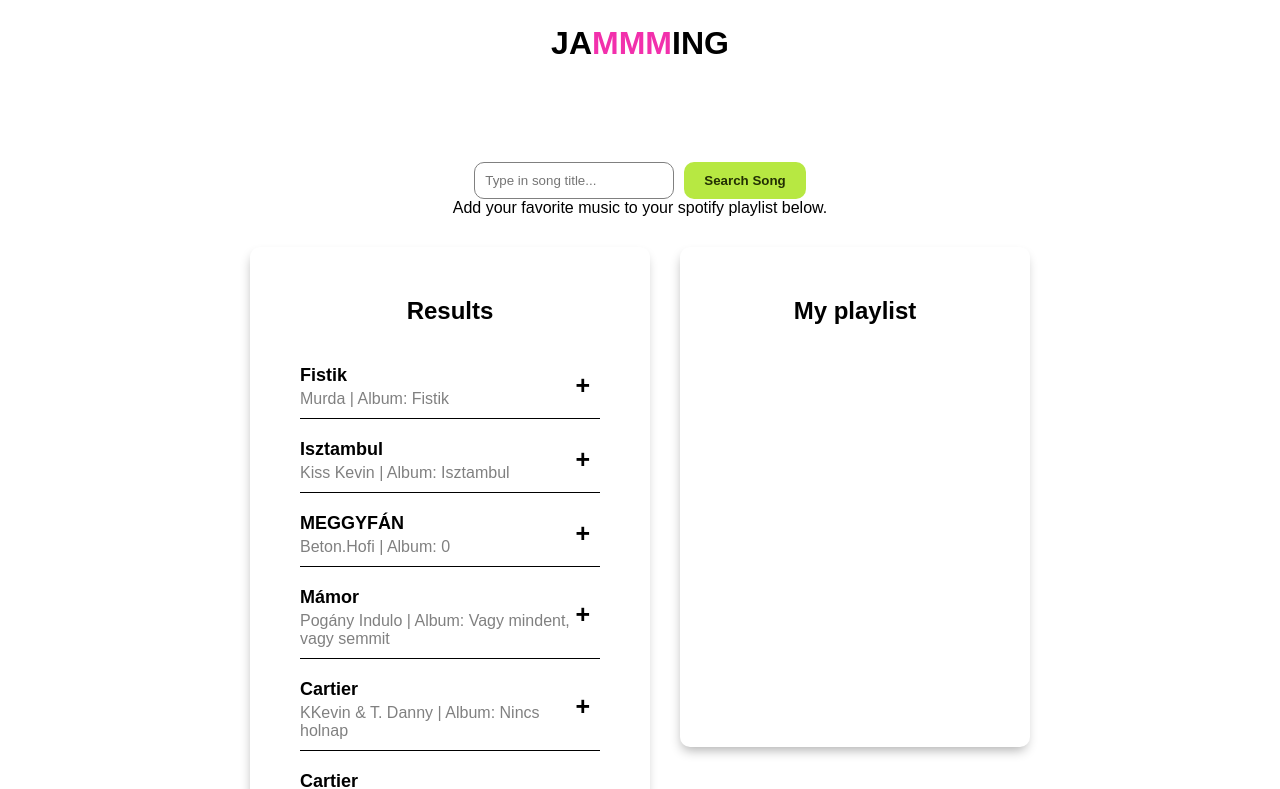
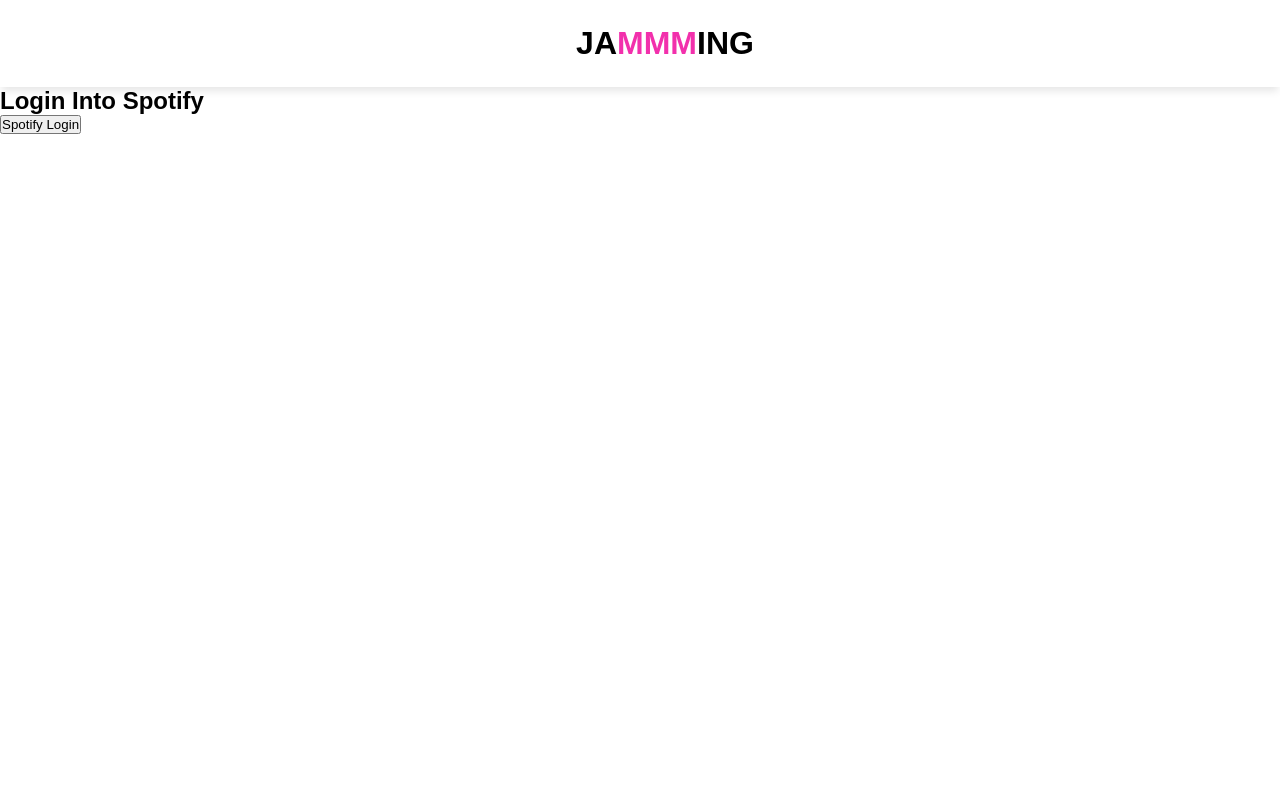
Before and after one commit to GazdagB/jammming, a React (Vite) app: page / in a window 1280 px wide. Shown: the top 789 px of the page. Built offline with nearby package versions, Linux system fonts and the light colour scheme.

Commit message:
Implemented Router and Spotify Token

```diff
--- a/eslint.config.js
+++ b/eslint.config.js
@@ -24,6 +24,8 @@ export default [
       'react-refresh': reactRefresh,
     },
     rules: {
+      "no-unused-vars": ["error", { "varsIgnorePattern": "React" }],
+       "react/react-in-jsx-scope": "off",
       ...js.configs.recommended.rules,
       ...react.configs.recommended.rules,
       ...react.configs['jsx-runtime'].rules,
--- a/package.json
+++ b/package.json
@@ -11,7 +11,8 @@
   },
   "dependencies": {
     "react": "^18.3.1",
-    "react-dom": "^18.3.1"
+    "react-dom": "^18.3.1",
+    "react-router-dom": "^6.27.0"
   },
   "devDependencies": {
     "@eslint/js": "^9.11.1",
--- a/src/App.jsx
+++ b/src/App.jsx
@@ -1,143 +1,62 @@
 import './App.css';
-import SearchBar from './components/SearchBar';
+import Login from './pages/Login';
+import Home from './pages/Home';
+import { useEffect, useState } from 'react';
+import { BrowserRouter as Router, Route, Routes } from 'react-router-dom';
 import Header from './components/Header';
-import TrackContainer from './components/TrackContainer';
-import Track from './components/Track';
-import ResultTrack from './components/ResultTrack';
-import { useState } from 'react';
+
+function App() {
+  const CLIENT_ID = "56796ac4362e40ccae0bf92d56ea9b1e";
+  const REDIRECT_URI = "http://localhost:5173/";
+  const AUTH_ENDPOINT = "https://accounts.spotify.com/authorize";
+  const RESPONSE_TYPE = "token";
+
+  const [token, setToken] = useState('');
+  const [loading, setLoading] = useState(true);  // New loading state
+  const [isLoggedIn,setIsLoggedIn] = useState(false)
+
+  // Extract the access token from the URL hash and store it in localStorage
+  useEffect(() => {
+    const hash = window.location.hash;
+    let storedToken = window.localStorage.getItem("token");
+
+    // If there is no token in localStorage, extract it from the URL
+    if (!storedToken && hash) {
+      const tokenFromHash = new URLSearchParams(hash.substring(1)).get("access_token");
+
+      if (tokenFromHash) {
+        window.localStorage.setItem("token", tokenFromHash);
+        setToken(tokenFromHash);
+        window.location.hash = ''; // Clean up the URL by removing the hash
+        setIsLoggedIn(true)
+      }
+    } else if (storedToken) {
+      setToken(storedToken); // Set the token from localStorage
+    }
+
+    setLoading(false);
+  }, []);
 
 
-function App() {
-
-  const mockedTracks = [
-    {
-      id: 0,
-      trackTitle: "Fistik",
-      artistName: "Murda",
-      albumName: "Fistik"
-    },
-    {
-      id: 1,
-      trackTitle: "Isztambul",
-      artistName: "Kiss Kevin",
-      albumName: "Isztambul"
-    },
-    {
-      id: 2,
-      trackTitle: "MEGGYFÁN",
-      artistName: "Beton.Hofi",
-      albumName: "0"
-    },
-    {
-      id: 3,
-      trackTitle: "Mámor",
-      artistName: "Pogány Indulo",
-      albumName: "Vagy mindent, vagy semmit"
-    },
-    {
-      id: 4,
-      trackTitle: "Cartier",
-      artistName: "KKevin & T. Danny",
-      albumName: "Nincs holnap"
-    },
-    {
-      id: 4,
-      trackTitle: "Cartier",
-      artistName: "KKevin & T. Danny",
-      albumName: "Nincs holnap"
-    },
-    {
-      id: 4,
-      trackTitle: "Cartier",
-      artistName: "KKevin & T. Danny",
-      albumName: "Nincs holnap"
-    },
-    {
-      id: 4,
-      trackTitle: "Cartier",
-      artistName: "KKevin & T. Danny",
-      albumName: "Nincs holnap"
-    },
-  ]
-
-  const [selectedTracks,setSelectedTracks] = useState([])
-
-  function handleAddTrack(id) {
-    if (selectedTracks.find(track => track.id === id)) {
-      return;
-    }
-
-    setSelectedTracks(prev => [...prev, mockedTracks[id]]);
-  }
-
-  function handleRemoveTrack(id) {
-    setSelectedTracks(prev => prev.filter(track => track.id !== id));
-  }
-
-  const buttonStyles = {
-    backgroundColor: "#f230ac",
-    color: "#fff",
-    border: "none",
-    padding: "15px 20px",
-    borderRadius: "10px",
-    fontWeight: "bold",
-    marginTop: 10,
-    cursor: "pointer"
+  if (loading) {
+    return <div>Loading...</div>;
   }
 
   return (
-    <div className='App'>
-    <Header />
-    <main>
-      <SearchBar />
-      <p>Add your favorite music to your spotify playlist below.</p>
-      <div style={{ display: "flex", alignItems: "start", gap: 30, marginTop: 30 }}>
-        {/* Results Container */}
-        <TrackContainer width={400} title={"Results"}>
-          {mockedTracks.map((track, id) => (
-            <ResultTrack
-              selected={selectedTracks.some(selectedTrack => selectedTrack.id === track.id)}  // Pass if selected or not
-              key={id}
-              onClickHandler={handleAddTrack}
-              id={track.id}
-              trackTitle={track.trackTitle}
-              artistName={track.artistName}
-              albumName={track.albumName}
-            />
-          ))}
-        </TrackContainer>
+    <Router>
+      <Header isLoggedIn={isLoggedIn} setIsLoggedIn={setIsLoggedIn}></Header>
+      <Routes>
+        {/* If there's no token, show login */}
+        <Route path='/login' element={<Login auth={{ CLIENT_ID, REDIRECT_URI, AUTH_ENDPOINT, RESPONSE_TYPE }} />} />
 
-        {/* Playlist Container */}
-        <TrackContainer width={350} title={"My playlist"}>
+        {/* If there is a token, show Home */}
+        <Route path='/' element={token ? <Home /> : <Login auth={{ CLIENT_ID, REDIRECT_URI, AUTH_ENDPOINT, RESPONSE_TYPE }} />} />
 
-        {selectedTracks.length > 0 && (
-          <input style={{marginBottom: 20}} type="text" />
-        )}
-
-          {selectedTracks.map((track, id) => (
-            <Track
-              selected={true}  // Always show the minus for playlist
-              key={id}
-              onClickHandler={handleRemoveTrack}
-              id={track.id}
-              trackTitle={track.trackTitle}
-              artistName={track.artistName}
-              albumName={track.albumName}
-            />
-          ))}
-
-          {selectedTracks.length > 0 &&
-          (
-          <button style={buttonStyles}>
-            Save to Spotify
-          </button>
-          )
-          }
-        </TrackContainer>
-      </div>
-    </main>
-  </div>
-  )
+        {/* Catch-all redirects to home */}
+        <Route path='*' element={token ? <Home /> : <Login auth={{ CLIENT_ID, REDIRECT_URI, AUTH_ENDPOINT, RESPONSE_TYPE }} />} />
+      </Routes>
+    </Router>
+  );
 }
 
-export default App
+export default App;
--- a/src/components/Header.jsx
+++ b/src/components/Header.jsx
@@ -1,18 +1,41 @@
-import React from 'react'
+import React, { useState } from 'react';
+import { useNavigate } from 'react-router-dom';
 
-const Header = () => {
+const Header = ({isLoggedIn,setIsLoggedIn}) => {
 
-    const containerStyle = {
-        width: "100vw",
-        textAlign: "center",
-        padding: "25px 20px"
-    }
+  const navigate = useNavigate();
+
+  const containerStyle = {
+    width: "100vw",
+    padding: "25px 20px",
+    boxShadow: "0px 6px 8px -2px rgba(0,0,0,0.1)",
+    display: "flex",
+    alignItems: "center",
+  }
+
+  const titleStyle = {
+    flex: 1,  // Makes the title occupy the center space between elements
+    textAlign: "center",
+    marginLeft: 50,
+  }
+
+  const logoutStyle = {
+    marginRight: 50, // Pushes 'Log out' to the right
+    cursor: "pointer",   // Optional for clickable effect
+  }
+
+  function logOutHandler(){
+    window.localStorage.removeItem("token")
+    setIsLoggedIn(false)
+    navigate('/login');
+  }
 
   return (
     <div style={containerStyle}>
-        <h1>JA<span style={{color: "#f230ac"}}>MMM</span>ING</h1>
+      <h1 style={titleStyle}>JA<span style={{color: "#f230ac"}}>MMM</span>ING</h1>
+       {isLoggedIn && <p onClick={logOutHandler} style={logoutStyle}>Log out</p>}
     </div>
   )
 }
 
-export default Header
+export default Header;
--- /dev/null
+++ b/src/pages/Home.jsx
@@ -0,0 +1,182 @@
+import React, {useState, useEffect} from 'react'
+import Header from '../components/Header';
+import SearchBar from '../components/SearchBar';
+import TrackContainer from '../components/TrackContainer';
+import ResultTrack from '../components/ResultTrack';
+import Track from '../components/Track';
+import { useNavigate } from 'react-router-dom';
+
+
+
+const mockedTracks = [
+    {
+      id: 0,
+      trackTitle: "Fistik",
+      artistName: "Murda",
+      albumName: "Fistik",
+      uri: "https://mockeduri.com"
+    },
+    {
+      id: 1,
+      trackTitle: "Isztambul",
+      artistName: "Kiss Kevin",
+      albumName: "Isztambul",
+      uri: "https://mockeduri.com"
+    },
+    {
+      id: 2,
+      trackTitle: "MEGGYFÁN",
+      artistName: "Beton.Hofi",
+      albumName: "0",
+      uri: "https://mockeduri.com"
+    },
+    {
+      id: 3,
+      trackTitle: "Mámor",
+      artistName: "Pogány Indulo",
+      albumName: "Vagy mindent, vagy semmit",
+      uri: "https://mockeduri.com"
+    },
+    {
+      id: 4,
+      trackTitle: "Cartier",
+      artistName: "KKevin & T. Danny",
+      albumName: "Nincs holnap",
+      uri: "https://mockeduri.com"
+    },
+    {
+      id: 4,
+      trackTitle: "Cartier",
+      artistName: "KKevin & T. Danny",
+      albumName: "Nincs holnap",
+      uri: "https://mockeduri.com"
+    },
+    {
+      id: 4,
+      trackTitle: "Cartier",
+      artistName: "KKevin & T. Danny",
+      albumName: "Nincs holnap",
+      uri: "https://mockeduri.com"
+    },
+    {
+      id: 4,
+      trackTitle: "Cartier",
+      artistName: "KKevin & T. Danny",
+      albumName: "Nincs holnap",
+      uri: "https://mockeduri.com"
+    },
+  ]
+
+
+const Home = () => {
+
+    const [selectedTracks,setSelectedTracks] = useState([]);
+    const [playListName,setPlayListName] = useState("");
+
+    function handleAddTrack(id) {
+      if (selectedTracks.find(track => track.id === id)) {
+        return;
+      }
+
+      setSelectedTracks(prev => [...prev, mockedTracks[id]]);
+    }
+
+    function handleRemoveTrack(id) {
+      setSelectedTracks(prev => prev.filter(track => track.id !== id));
+    }
+
+    const buttonStyles = {
+      backgroundColor: "#f230ac",
+      color: "#fff",
+      border: "none",
+      padding: "15px 20px",
+      borderRadius: "10px",
+      fontWeight: "bold",
+      marginTop: 10,
+      cursor: "pointer"
+    }
+
+    const playListInputStyles = {
+        padding: 10,
+        border: "1px solid grey",
+        marginBottom: "20px",
+        width: "100%",
+        marginTop: 10,
+        fontWeight: "bold",
+        fontSize: 22,
+        textAlign: "center"
+      }
+
+
+      const navigate = useNavigate();
+
+     useEffect(() => {
+        if (!window.localStorage.getItem("token")) {
+          navigate('/login');
+        } else{
+          navigate('/')
+        }
+      }, [navigate]);
+
+
+
+
+  return (
+    <div className='App'>
+    <main>
+      <SearchBar />
+      <p>Add your favorite music to your spotify playlist below.</p>
+      <div style={{ display: "flex", alignItems: "start", gap: 30, marginTop: 30 }}>
+        {/* Results Container */}
+        <TrackContainer width={400} title={"Results"}>
+          {mockedTracks.map((track, id) => (
+            <ResultTrack
+              selected={selectedTracks.some(selectedTrack => selectedTrack.id === track.id)}  // Pass if selected or not
+              key={id}
+              onClickHandler={handleAddTrack}
+              id={track.id}
+              trackTitle={track.trackTitle}
+              artistName={track.artistName}
+              albumName={track.albumName}
+            />
+          ))}
+        </TrackContainer>
+
+        {/* Playlist Container */}
+        <TrackContainer width={350} title={"My playlist"}>
+
+        {selectedTracks.length > 0 && (
+          <>
+          <label htmlFor="playListName">Name your playlist:</label>
+          <input id='playListName' value={playListName} onChange={(e)=>{setPlayListName(e.target.value)}} style={playListInputStyles} type="text" />
+          </>
+        )}
+
+          {selectedTracks.map((track, id) => (
+            <Track
+              selected={true}  // Always show the minus for playlist
+              key={id}
+              onClickHandler={handleRemoveTrack}
+              id={track.id}
+              trackTitle={track.trackTitle}
+              artistName={track.artistName}
+              albumName={track.albumName}
+            />
+          ))}
+
+          {selectedTracks.length > 0 &&
+          (
+          <button style={buttonStyles}>
+            Save to Spotify
+          </button>
+          )
+          }
+
+        </TrackContainer>
+      </div>
+    </main>
+  </div>
+  )
+}
+
+export default Home
--- /dev/null
+++ b/src/pages/Login.jsx
@@ -0,0 +1,23 @@
+import React from 'react'
+
+const Login = ({auth}) => {
+
+  const {
+    CLIENT_ID,
+    REDIRECT_URI,
+    AUTH_ENDPOINT,
+    RESPONSE_TYPE
+  } = auth;
+
+
+  return (
+    <div>
+        <h2>Login Into Spotify</h2>
+        <a href={`${AUTH_ENDPOINT}?client_id=${CLIENT_ID}&redirect_uri=${REDIRECT_URI}&response_type=${RESPONSE_TYPE}`}>
+            <button>Spotify Login</button>
+        </a>
+    </div>
+  )
+}
+
+export default Login
--- a/src/styles/SearchBar.module.css
+++ b/src/styles/SearchBar.module.css
@@ -13,9 +13,11 @@
     border-radius: 10px;
     width: 200px;
     border: 1px solid grey;
+
 }
 
 form{
     display: flex;
     gap: 10px;
+    margin-bottom: 30px;
 }
```
Also changed, not shown: 1 other file (tests, documents, lock files or other folders).
